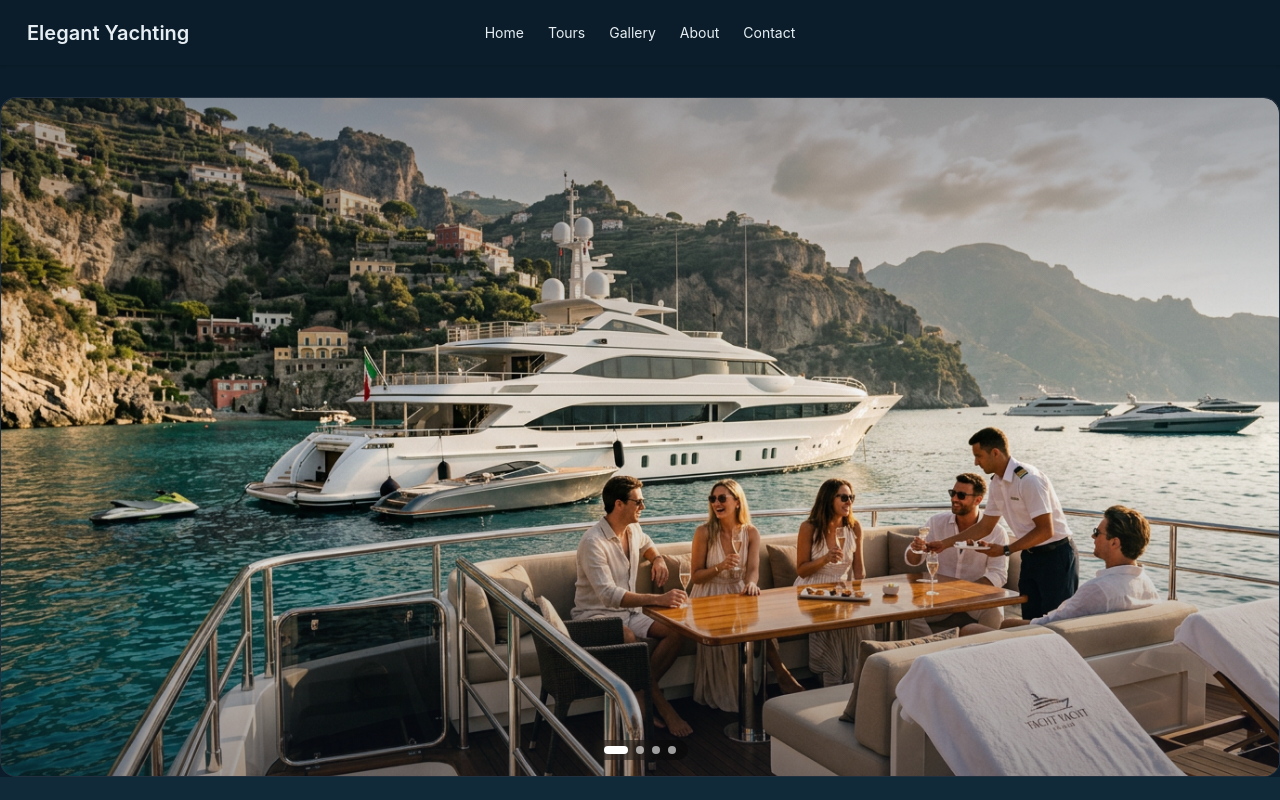
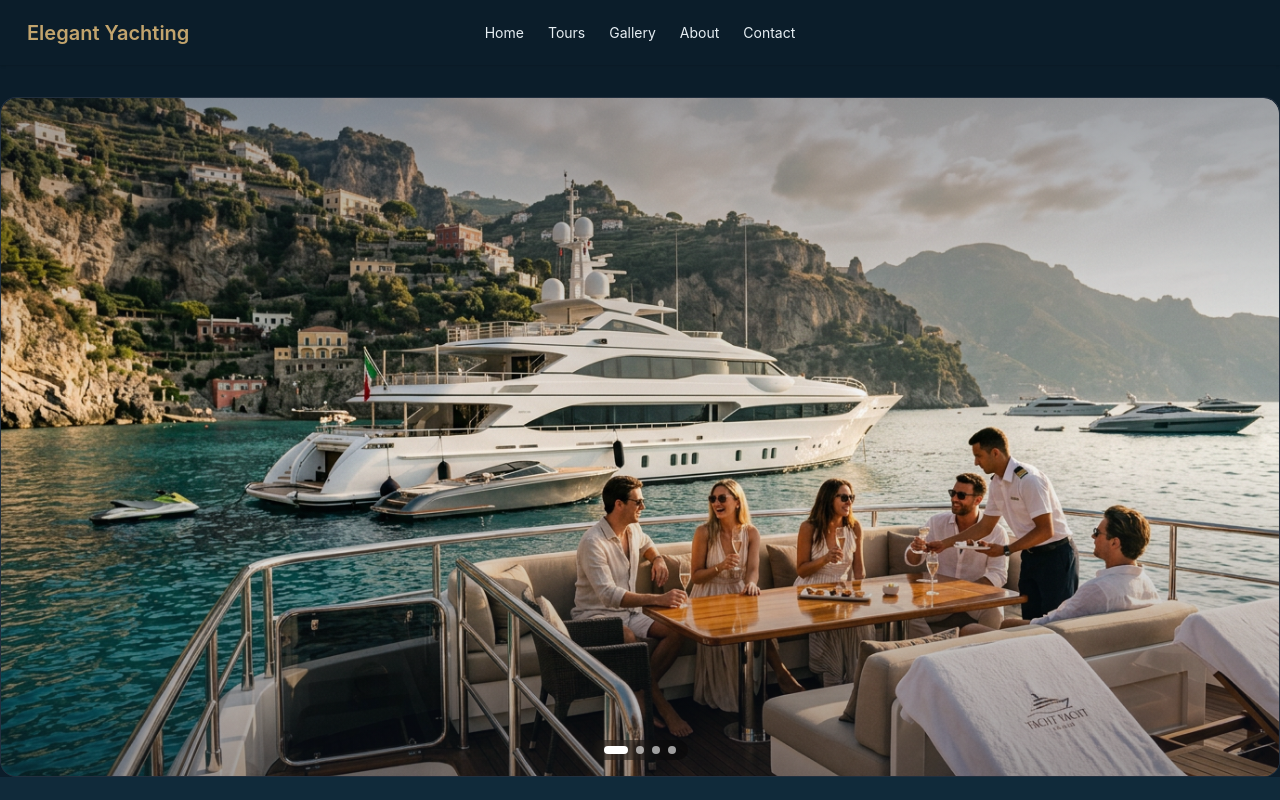
Before and after one commit to Dylan0888/ElegantYatchting, a React (Vite) app in the folder frontend/: page / in a window 1280 px wide. Shown: the top 800 px of the page. Built offline with nearby package versions, Linux system fonts and the light colour scheme.

Commit message:
Changed Color in nav and added semantic nav tag to nav component

```diff
--- a/frontend/src/components/Nav.tsx
+++ b/frontend/src/components/Nav.tsx
@@ -2,7 +2,7 @@ import React from 'react'
 
 const Nav = () => {
     return (
-        <div className="navbar bg-base-100 shadow-sm">
+        <nav className="navbar bg-base-100 shadow-sm text-[var(--color-gold)]">
             <div className="navbar-start">
                 <div className="dropdown">
                     <div tabIndex={0} role="button" className="btn btn-ghost md:hidden">
@@ -22,7 +22,7 @@ const Nav = () => {
             </div>
 
             {/* Full Screen Layout  */}
-            <div className="navbar-center hidden md:flex">
+            <div className="navbar-center hidden md:flex text-[var(--color-text-primary)]">
                 <ul className="menu menu-horizontal px-1">
                     <li><a>Home</a></li>
                     <li><a>Tours</a></li>
@@ -34,7 +34,7 @@ const Nav = () => {
             <div className="navbar-end">
 
             </div>
-        </div>
+        </nav>
     )
 }
 
```
